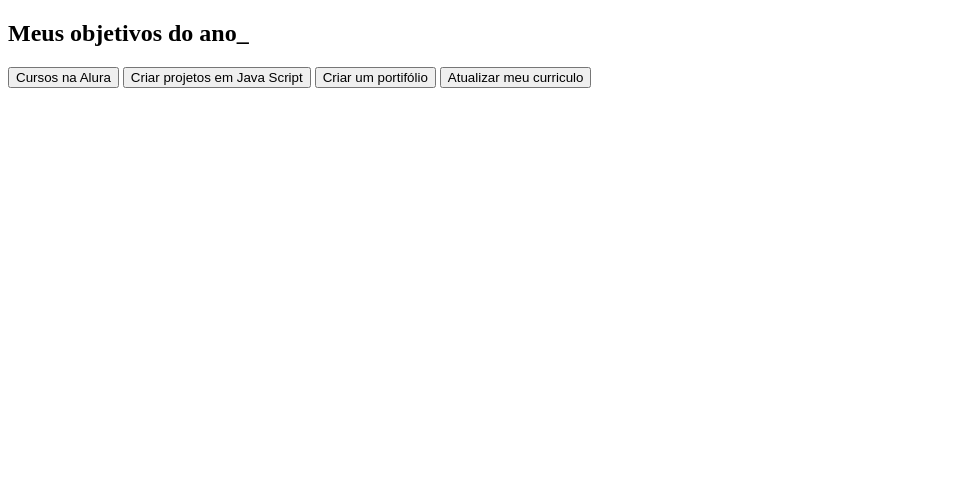
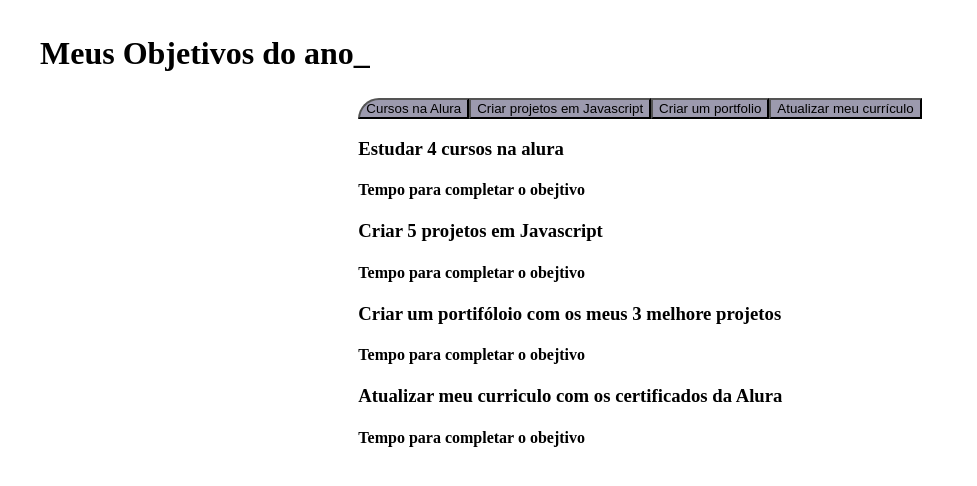
Before and after one commit to pedrohenrique010/arquivo-007, a plain HTML site: page projeto de vida/index.html in a window 1280 px wide. Shown: the whole page, without its empty margins (0-977 px from the left). Drawn offline with Linux system fonts and the light colour scheme.

Commit message:
Update index.html

```diff
--- a/projeto de vida/index.html
+++ b/projeto de vida/index.html
@@ -1,26 +1,44 @@
+
 <!DOCTYPE html>
 <html lang="pt-br">
+
 <head>
     <meta charset="UTF-8">
-    <meta http-equiv="X-UA-Compatible" content="IE=edge">
     <meta name="viewport" content="width=device-width, initial-scale=1.0">
-    <title>Document</title>
+    <title>Meus objetivos do ano</title>
+    <link rel="stylesheet" href="style.css">
 </head>
 
-    <body>
-        <section class="conteudo-principal">
-            <h2 class="titulo-principal">Meus objetivos do ano_</h2>
-            <div class="botoes">
-                <button class="botao">Cursos na Alura</button>
-                <button class="botao">Criar projetos em Java Script</button>
-                <button class="botao">Criar um portifólio</button>
-                <button class="botao">Atualizar meu curriculo</button>
-
-
+<body>
+    <section class="conteudo-principal">
+        <h2 class="titulo-principal">Meus Objetivos do ano<span>_</span></h2>
+     <div class="conteudo">
+        <div class="botoes">
+            <button class="botao ativo">Cursos na Alura</button>
+            <button class="botao">Criar projetos em Javascript</button>
+            <button class="botao">Criar um portfolio</button>
+            <button class="botao">Atualizar meu currículo</button>
+        </div>
+        <div class="abas-textos">
+            <div class="aba-conteudo ativo">
+                <h3 class="aba-conteudo-titulo-principal">Estudar 4 cursos na alura</h3>
+                <h4 class="aba-conteudo-titulo-secundario">Tempo para completar o obejtivo</h4>
             </div>
-        </section>
-
-
-
+            <div class="aba-conteudo">
+                <h3 class="aba-conteudo-titulo-principal">Criar 5 projetos em Javascript</h3>
+                <h4 class="aba-conteudo-titulo-secundario">Tempo para completar o obejtivo</h4>
+            </div>
+            <div class="aba-conteudo">
+                <h3 class="aba-conteudo-titulo-principal">Criar um portifóloio com os meus 3 melhore projetos</h3>
+                <h4 class="aba-conteudo-titulo-secundario">Tempo para completar o obejtivo</h4>
+            </div>
+            <div class="aba-conteudo">
+                <h3 class="aba-conteudo-titulo-principal">Atualizar meu curriculo com os certificados da Alura</h3>
+                <h4 class="aba-conteudo-titulo-secundario">Tempo para completar o obejtivo</h4>
+            </div>
+        </div>
+        </div>
+    </section>
+    <script src="main.js"></script>
 </body>
 </html>
```
